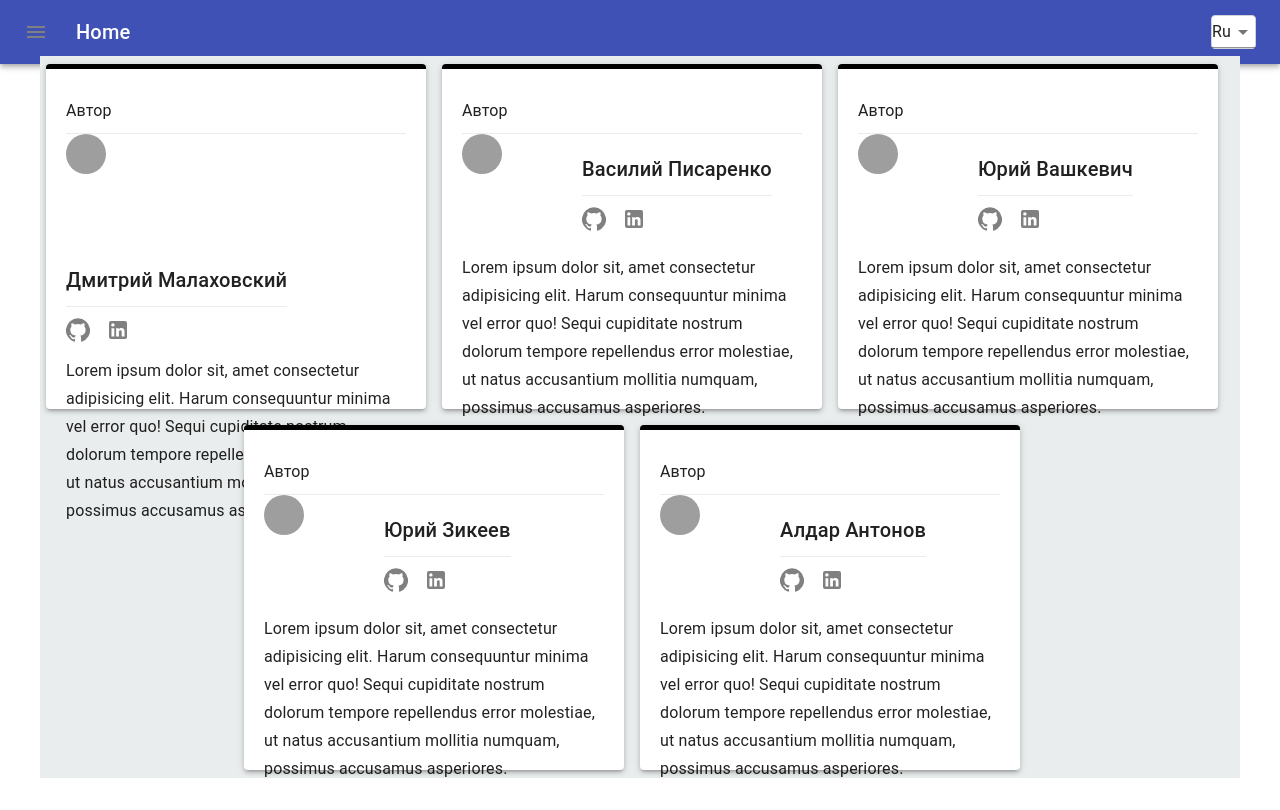
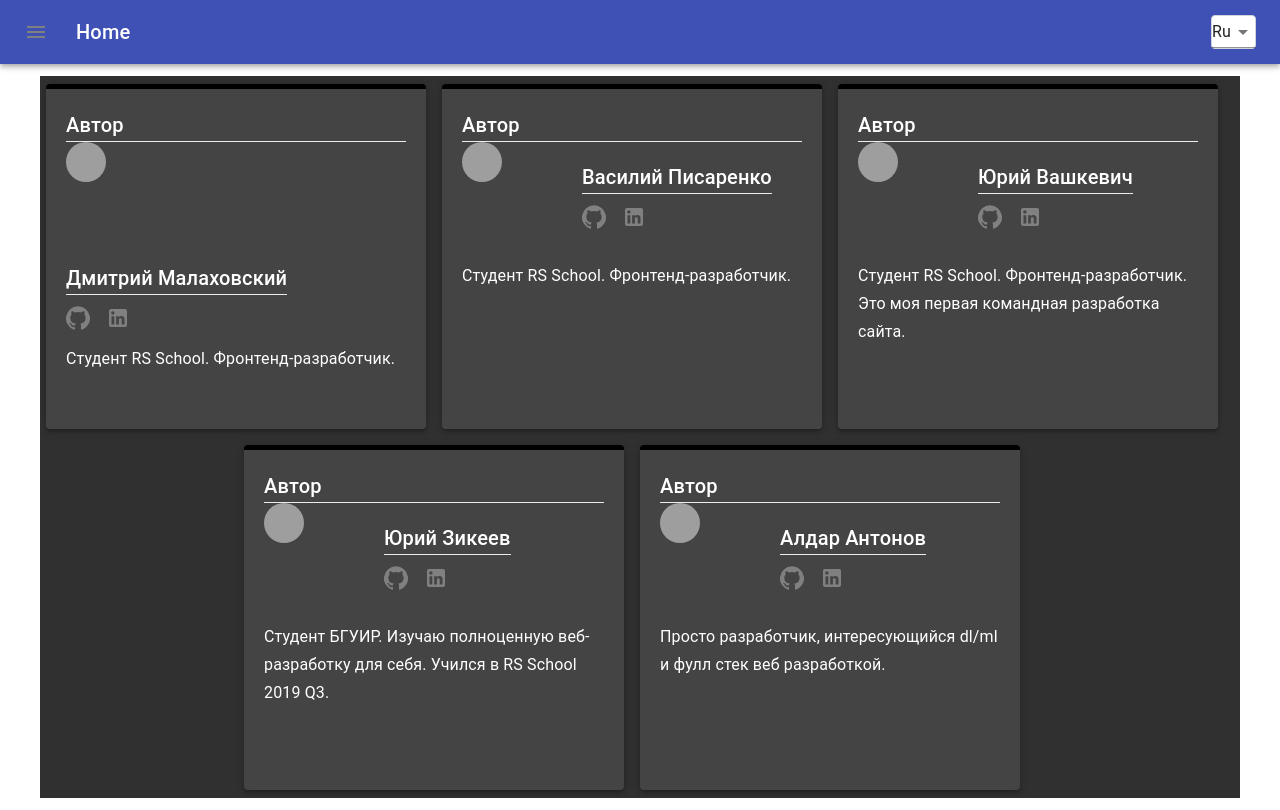
Before and after one commit to DzmitryCavi/culture-portal, a React (Create React App) app: page /Team in a window 1280 px wide. Built offline with nearby package versions, Linux system fonts and the light colour scheme; grey boxes are pictures that could not be loaded.

Commit message:
fix: page team to stylegude style

```diff
--- a/src/containers/team/Card.tsx
+++ b/src/containers/team/Card.tsx
@@ -18,7 +18,7 @@ function Card({ id, photoUrl, linkGit, linkLinkedIn }: User) {
   return (
     <Grid item>
       <Paper className="paper" elevation={3}>
-        <Typography className="author">
+      <Typography className="author" variant="h6">
           <Trans>in:Author</Trans>
         </Typography>
         <Grid container justify="flex-start" alignItems="center">
--- a/src/containers/team/Team.sass
+++ b/src/containers/team/Team.sass
@@ -1,25 +1,23 @@
 .wrapper
-   color: red
-   margin: 0 auto
-   background-color:  #eaeded
+   background-color: #303030
+   color: white
    max-width: 1200px
-   // text-align: center
+   margin: 20px auto
 .paper
    width: 340px
    height: 300px
    border-top: solid 5px black
    padding: 20px
+   background-color: (#444 !important)
+   color: (white !important)
 .author
-   padding-bottom: 10px
-   padding-top: 10px
    border-bottom: 1px solid #eaeded
-   margin: 20px 0 0 40px
 .MuiSvgIcon-root
    color: grey
    font-size: 50px
     transition: all .5s
    &:hover
-      color: black
+      color: white
       font-size: 28px
       transition: all .5s
 .avatar_box
--- a/src/containers/team/teamDate.tsx
+++ b/src/containers/team/teamDate.tsx
@@ -35,6 +35,5 @@ export const teamData = [
     linkGit: 'https://github.com/hardlin3r',
     linkLinkedIn: 'https://www.linkedin.com/in/',
     description: `Just software developer, interested in dl/ml and full stack web development`,
-
   },
 ];
--- a/src/locales/by/team.json
+++ b/src/locales/by/team.json
@@ -12,7 +12,7 @@
   "2":{
     "name": "Юрый Вашкевіч",
     "description":
-        "Lorem ipsum dolor sit, amet consectetur adipisicing elit. Harum consequuntur minima vel error quo! Sequi cupiditate nostrum dolorum tempore repellendus error molestiae, ut natus accusantium mollitia numquam, possimus accusamus asperiores.",
+        "Студэнт RS School. Фронтенд-распрацоўшчык. Гэта мая першая камандная распрацоўка сайта.",
       "performedWork":{
         "performedWork1": "Дадаў i18next",
         "performedWork2": "Дадаў інфармацыю пра 3-х рэжысёраў у json",
@@ -26,7 +26,7 @@
   "3":{
     "name": "Юрый Зікееў",
     "description":
-        "Lorem ipsum dolor sit, amet consectetur adipisicing elit. Harum consequuntur minima vel error quo! Sequi cupiditate nostrum dolorum tempore repellendus error molestiae, ut natus accusantium mollitia numquam, possimus accusamus asperiores.",
+        "Студэнт БДУІР. Вывучаю паўнавартасную вэб-распрацоўку для сябе. Вучыўся ў RS School 2019 Q3.",
     "performedWork":{
       "performedWork1": "Дадаў старонку часопіса работ",
       "performedWork2": "Дадаў яндэкс карту для старонкі дырэктара",
@@ -36,7 +36,7 @@
   "4":{
     "name": "Алдар Антонаў",
     "description":
-        "Lorem ipsum dolor sit, amet consectetur adipisicing elit. Harum consequuntur minima vel error quo! Sequi cupiditate nostrum dolorum tempore repellendus error molestiae, ut natus accusantium mollitia numquam, possimus accusamus asperiores.",
+        "Проста распрацоўшчык, які цікавіцца dl/ml і фулл стэк вэб распрацоўкай.",
     "performedWork":{
       "performedWork1": "Разбіраўся з праектам / hooks / typescript",
       "performedWork2": "Кампаноўка старонкі з рэжысёрам"
--- a/src/locales/en/team.json
+++ b/src/locales/en/team.json
@@ -2,7 +2,7 @@
   "0":{
     "name": "Dzmitry Malakhouski",
     "description":
-      "Lorem ipsum dolor sit, amet consectetur adipisicing elit. Harum consequuntur minima vel error quo! Sequi cupiditate nostrum dolorum tempore repellendus error molestiae, ut natus accusantium mollitia numquam, possimus accusamus asperiores.",
+      "Student RS School. Frontend developer.",
     "performedWork":{
       "performedWork1": "performed work 1"
     }
@@ -10,7 +10,7 @@
   "1":{
     "name": "Vasiliy Pisarenka",
     "description":
-        "Lorem ipsum dolor sit, amet consectetur adipisicing elit. Harum consequuntur minima vel error quo! Sequi cupiditate nostrum dolorum tempore repellendus error molestiae, ut natus accusantium mollitia numquam, possimus accusamus asperiores.",
+        "Student RS School. Frontend developer.",
     "performedWork":{
       "performedWork1": "performed work 1"
     }
@@ -18,7 +18,7 @@
   "2":{
     "name": "Yury Vashkevich",
     "description":
-        "Lorem ipsum dolor sit, amet consectetur adipisicing elit. Harum consequuntur minima vel error quo! Sequi cupiditate nostrum dolorum tempore repellendus error molestiae, ut natus accusantium mollitia numquam, possimus accusamus asperiores.",
+        "Student RS School. Frontend developer. This is my first team development site.",
     "performedWork":{
       "performedWork1": "Insert i18next",
       "performedWork2": "Insert data about 3 directors in json",
@@ -32,7 +32,7 @@
   "3":{
     "name": "Yury Zikeyeu",
     "description":
-        "Lorem ipsum dolor sit, amet consectetur adipisicing elit. Harum consequuntur minima vel error quo! Sequi cupiditate nostrum dolorum tempore repellendus error molestiae, ut natus accusantium mollitia numquam, possimus accusamus asperiores.",
+        "BSUIR student. Learning the full stack web development for myself. Studied at RS School 2019 Q3.",
     "performedWork":{
       "performedWork1": "Add worklog page",
       "performedWork2": "Add yandex map block for directors page",
@@ -42,8 +42,7 @@
   "4":{
     "name": "Aldar Antonov",
     "description":
-
-        "Lorem ipsum dolor sit, amet consectetur adipisicing elit. Harum consequuntur minima vel error quo! Sequi cupiditate nostrum dolorum tempore repellendus error molestiae, ut natus accusantium mollitia numquam, possimus accusamus asperiores.",
+        "Just software developer, interested in dl/ml and full stack web development",
     "performedWork":{
       "performedWork1": "Dealt with the project / hooks / typescript",
       "performedWork2": "Director page layout"
--- a/src/locales/ru/team.json
+++ b/src/locales/ru/team.json
@@ -2,7 +2,7 @@
   "0":{
     "name": "Дмитрий Малаховский",
     "description":
-      "Lorem ipsum dolor sit, amet consectetur adipisicing elit. Harum consequuntur minima vel error quo! Sequi cupiditate nostrum dolorum tempore repellendus error molestiae, ut natus accusantium mollitia numquam, possimus accusamus asperiores.",
+      "Студент RS School. Фронтенд-разработчик.",
     "performedWork":{
       "performedWork1": "выполненная работа 1"
     }
@@ -10,7 +10,7 @@
   "1":{
     "name": "Василий Писаренко",
     "description":
-        "Lorem ipsum dolor sit, amet consectetur adipisicing elit. Harum consequuntur minima vel error quo! Sequi cupiditate nostrum dolorum tempore repellendus error molestiae, ut natus accusantium mollitia numquam, possimus accusamus asperiores.",
+        "Студент RS School. Фронтенд-разработчик.",
     "performedWork":{
       "performedWork1": "выполненная работа 1"
     }
@@ -18,7 +18,7 @@
   "2":{
     "name": "Юрий Вашкевич",
     "description":
-        "Lorem ipsum dolor sit, amet consectetur adipisicing elit. Harum consequuntur minima vel error quo! Sequi cupiditate nostrum dolorum tempore repellendus error molestiae, ut natus accusantium mollitia numquam, possimus accusamus asperiores.",
+        "Студент RS School. Фронтенд-разработчик. Это моя первая командная разработка сайта.",
     "performedWork":{
       "performedWork1": "Добавил i18next",
       "performedWork2": "Добавил информацию про 3-ёх режисёров в json",
@@ -32,7 +32,7 @@
   "3":{
     "name": "Юрий Зикеев",
     "description":
-        "Lorem ipsum dolor sit, amet consectetur adipisicing elit. Harum consequuntur minima vel error quo! Sequi cupiditate nostrum dolorum tempore repellendus error molestiae, ut natus accusantium mollitia numquam, possimus accusamus asperiores.",
+        "Студент БГУИР. Изучаю полноценную веб-разработку для себя. Учился в RS School 2019 Q3.",
     "performedWork":{
       "performedWork1": "Добавил страницу журнала работ",
       "performedWork2": "Добавил яндекс карту для страницы директора",
@@ -42,7 +42,7 @@
   "4":{
     "name": "Алдар Антонов",
     "description":
-        "Lorem ipsum dolor sit, amet consectetur adipisicing elit. Harum consequuntur minima vel error quo! Sequi cupiditate nostrum dolorum tempore repellendus error molestiae, ut natus accusantium mollitia numquam, possimus accusamus asperiores.",
+        "Просто разработчик, интересующийся dl/ml и фулл стек веб разработкой.",
     "performedWork":{
       "performedWork1": "Разбирался с проектом/hooks/typescript",
       "performedWork2": "Компоновка страницы с режиссером"
```
Also changed, not shown: src/containers/worklog/Worklog.sass (+4 -4 lines).
